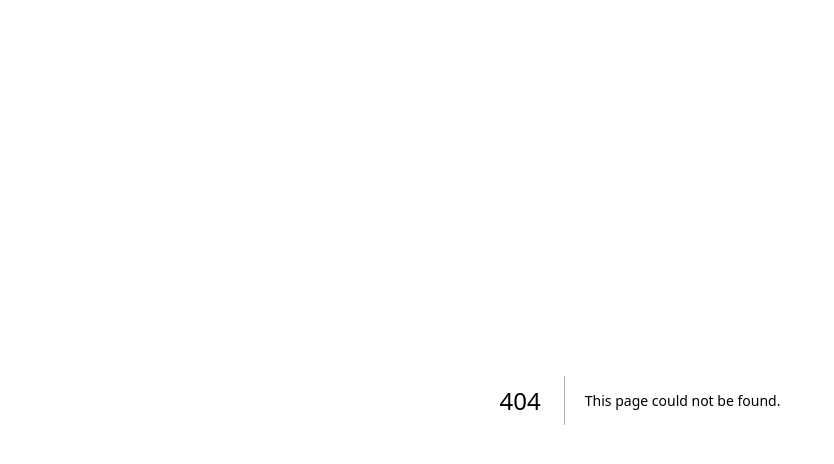
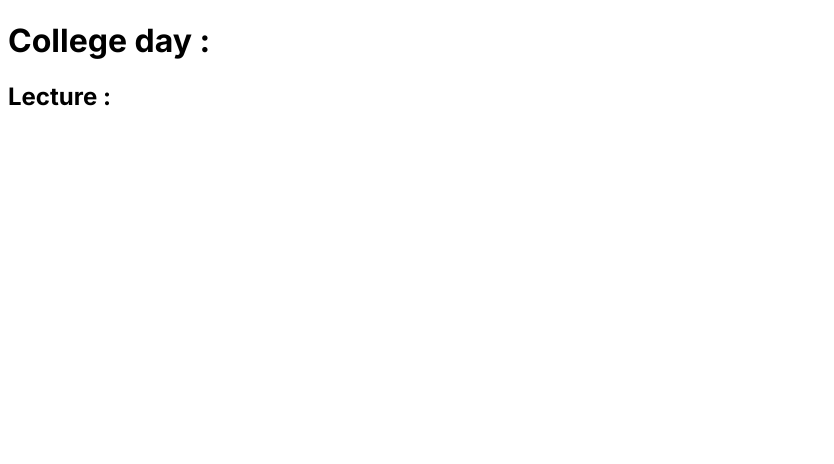
Before and after one commit to Jasmin2208/Nextjs, a Next.js app: page /study in a window 1280 px wide. Before the commit this address had no page. Shown: the top 464 px of the page, without its empty margins (0-834 px from the left). Built offline with nearby package versions, Linux system fonts and the light colour scheme.

Commit message:
Catch-all Segments of Route

```diff
--- /dev/null
+++ b/src/app/study/[...lecture]/page.js
@@ -0,0 +1,13 @@
+'use client'
+
+function Lecture({ params }) {
+    return (
+        <div>
+            <h1>College day : {params.lecture[0]}</h1>
+            <h2>    Lecture : {params.lecture[1]}</h2>
+
+        </div>
+    )
+}
+
+export default Lecture
```
Also changed, not shown: src/app/study/page.js (added, +7 -0 lines).
